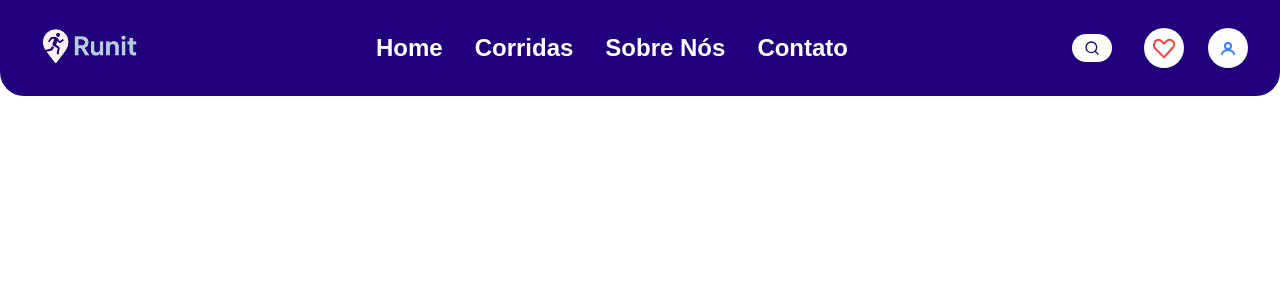
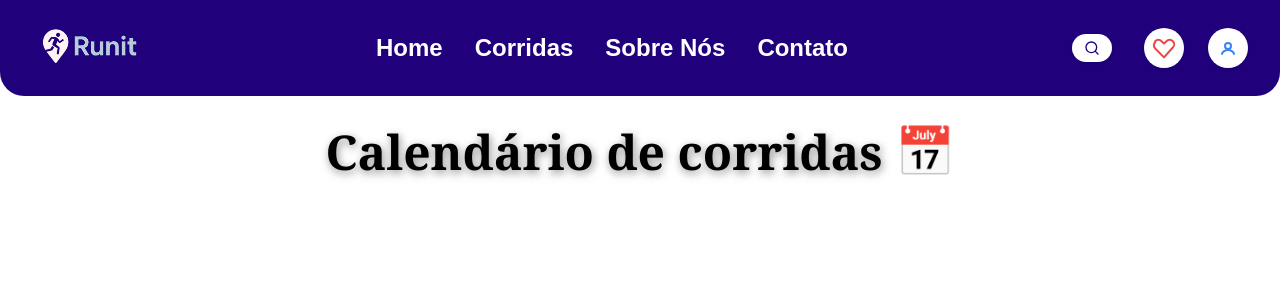
Before and after one commit to nicolekaroliny/Runit-FrontEnd, a Next.js app: page /corridas in a window 1280 px wide. Shown: the top 300 px of the page. Built offline with nearby package versions, Linux system fonts and the light colour scheme.

Commit message:
atualização página de corrida

```diff
--- a/src/app/corridas/page.tsx
+++ b/src/app/corridas/page.tsx
@@ -1,10 +1,14 @@
 "use client";
 import Image from "next/image";
-import React, { useState } from "react";
+import { ArrowRight } from "lucide-react";
+import { useState } from "react";
 
-export default function Corridas() {
+export default function Home() {
   const [searchOpen, setSearchOpen] = useState(false);
+
   return (
+    <div className="min-h-screen bg-white flex flex-col p-0">
+      {/* Header */}
       <header className="w-full relative py-6 h-24 flex items-center rounded-b-3xl" style={{ background: '#20017B', color: '#fff' }}>
         <div className="w-full flex items-center justify-between px-8">
           <div className="flex items-center gap-2 pt-8">
@@ -45,7 +49,7 @@ export default function Corridas() {
                 </span>
               </span>
             </a>
-          <a href="/perfil" title="Perfil" className="hover:ring-indigo-300">
+            <a href="/signin" title="Perfil" className="hover:ring-indigo-300">
               <span className="w-10 h-10 rounded-full bg-white flex items-center justify-center shadow">
                 <svg xmlns="http://www.w3.org/2000/svg" fill="none" viewBox="0 0 24 24" strokeWidth={2} stroke="#3b82f6" className="w-6 h-6">
                   <circle cx="12" cy="10" r="3" stroke="#3b82f6" strokeWidth="2" />
@@ -56,5 +60,13 @@ export default function Corridas() {
           </div>
         </div>
       </header>
+      {/* Título fora do header */}
+      <div className="flex items-center justify-center gap-3 mt-8 w-full">
+        <h2 className="text-5xl font-extrabold text-black drop-shadow-lg font-serif" style={{ textShadow: '2px 2px 8px rgba(0,0,0,0.3)' }}>
+          Calendário de corridas
+        </h2>
+        <span className="text-5xl">📅</span>
+      </div>
+    </div>
   );
 }
```
Lines whose indentation alone changed are shown as unchanged.
